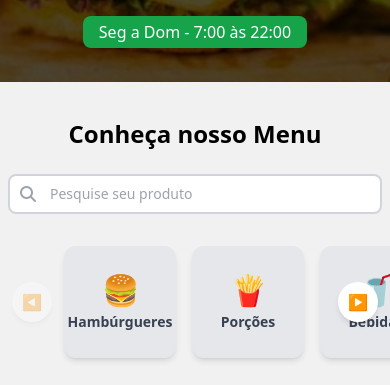
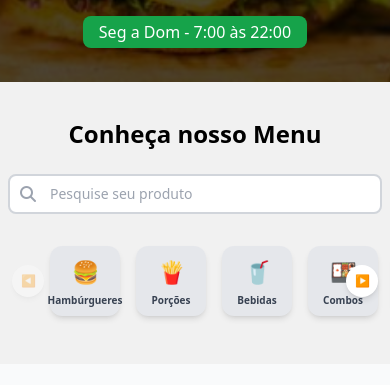
Before and after one commit to daniel2025mar/Cardapio-Demo-V2, a website built with Vite: page index.html in a window 390 px wide. Shown: the part 378-763 px from the top of the page. Built offline with nearby package versions, Linux system fonts and the light colour scheme.

Commit message:
Atualização do cardápio

```diff
--- a/index.html
+++ b/index.html
@@ -106,7 +106,6 @@
 </div>
 
 
-
 <!-- CONTÊINER GERAL DAS CATEGORIAS -->
 <div class="relative w-full mt-6 mb-10">
 
@@ -129,8 +128,8 @@
                 bg-gray-200 text-gray-700 rounded-xl shadow-md
                 w-28 h-28 flex-shrink-0 hover:shadow-lg hover:scale-105
                 transition-all cursor-pointer">
-        <span class="text-3xl">🍔</span>
-        <span class="text-sm font-semibold mt-1">Hambúrgueres</span>
+        <span class="text-3xl categoria-icone">🍔</span>
+        <span class="text-sm font-semibold mt-1 categoria-texto">Hambúrgueres</span>
       </a>
 
       <!-- PORÇÕES -->
@@ -139,8 +138,8 @@
                 bg-gray-200 text-gray-700 rounded-xl shadow-md
                 w-28 h-28 flex-shrink-0 hover:shadow-lg hover:scale-105
                 transition-all cursor-pointer">
-        <span class="text-3xl">🍟</span>
-        <span class="text-sm font-semibold mt-1">Porções</span>
+        <span class="text-3xl categoria-icone">🍟</span>
+        <span class="text-sm font-semibold mt-1 categoria-texto">Porções</span>
       </a>
 
       <!-- BEBIDAS -->
@@ -149,8 +148,8 @@
                 bg-gray-200 text-gray-700 rounded-xl shadow-md
                 w-28 h-28 flex-shrink-0 hover:shadow-lg hover:scale-105
                 transition-all cursor-pointer">
-        <span class="text-3xl">🥤</span>
-        <span class="text-sm font-semibold mt-1">Bebidas</span>
+        <span class="text-3xl categoria-icone">🥤</span>
+        <span class="text-sm font-semibold mt-1 categoria-texto">Bebidas</span>
       </a>
 
       <!-- COMBOS -->
@@ -159,8 +158,8 @@
                 bg-gray-200 text-gray-700 rounded-xl shadow-md
                 w-28 h-28 flex-shrink-0 hover:shadow-lg hover:scale-105
                 transition-all cursor-pointer">
-        <span class="text-3xl">🍱</span>
-        <span class="text-sm font-semibold mt-1">Combos</span>
+        <span class="text-3xl categoria-icone">🍱</span>
+        <span class="text-sm font-semibold mt-1 categoria-texto">Combos</span>
       </a>
 
       <!-- SOBREMESAS -->
@@ -169,8 +168,8 @@
                 bg-gray-200 text-gray-700 rounded-xl shadow-md
                 w-28 h-28 flex-shrink-0 hover:shadow-lg hover:scale-105
                 transition-all cursor-pointer">
-        <span class="text-3xl">🍨</span>
-        <span class="text-sm font-semibold mt-1">Sobremesas</span>
+        <span class="text-3xl categoria-icone">🍨</span>
+        <span class="text-sm font-semibold mt-1 categoria-texto">Sobremesas</span>
       </a>
 
     </div>
@@ -186,8 +185,37 @@
 
 </div>
 
+<!-- CSS RESPONSIVO PARA NÃO QUEBRAR NO CELULAR -->
+<style>
+  @media (max-width: 480px) {
+    .categoria-card {
+      width: 70px !important;
+      height: 70px !important;
+      border-radius: 12px !important;
+      padding: 4px !important;
+    }
 
+    .categoria-icone {
+      font-size: 22px !important;
+    }
 
+    .categoria-texto {
+      font-size: 10px !important;
+      margin-top: 1px !important;
+    }
+
+    #catScroll {
+      padding-left: 50px !important;
+      padding-right: 50px !important;
+    }
+
+    #catLeft, #catRight {
+      width: 32px !important;
+      height: 32px !important;
+      font-size: 12px !important;
+    }
+  }
+</style>
 
 <!-- Mensagem caso não encontre produtos -->
 <div id="noResults" class="text-center text-gray-600 font-medium mt-4 hidden">
```
